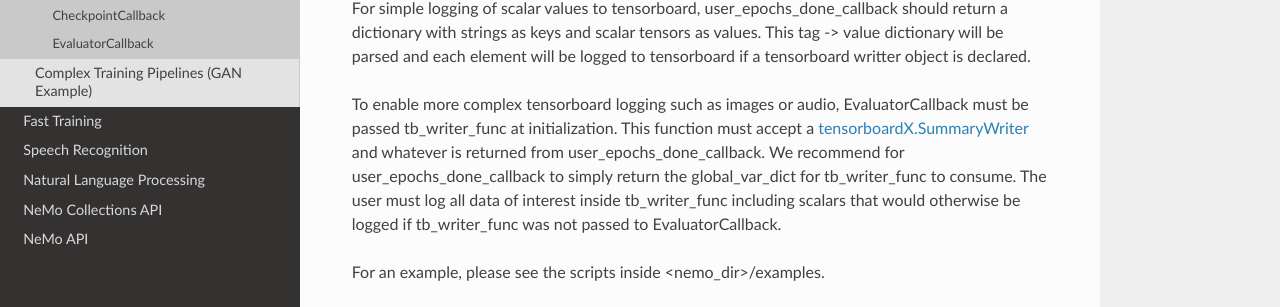
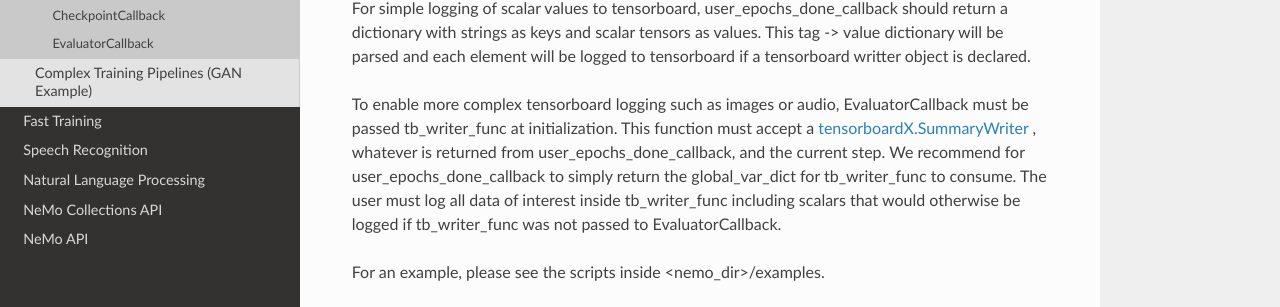
Before and after one commit to backend-engineer1/NEMO, a Sphinx documentation site: the page built from docs/sources/source/tutorials/callbacks.rst, in a window 1280 px wide and 900 px high, scrolled down 2199 px. Shown: the part 426-733 px from the top of the window. Built offline with Sphinx 7.4.7 and the Read the Docs theme 2.0.0, drawn with Linux system fonts in a browser that asks for light colours; some of the changed text lies outside the part shown.

Commit message:
add step to all new tb options
Signed-off-by: Jason <jasoli@nvidia.com>

```diff
--- a/docs/sources/source/tutorials/callbacks.rst
+++ b/docs/sources/source/tutorials/callbacks.rst
@@ -55,17 +55,16 @@
     def my_get_tb_values(tensors):
         return [("Train_Loss", tensors[0])]
 
-log_to_tb_func() takes two arguments: the
+log_to_tb_func() takes three arguments: the
 `tensorboardX.SummaryWriter <https://tensorboardx.readthedocs.io/en/latest/tensorboard.html>`_
-and a list
-of evaluated tensors. The user can then use the SummaryWriter class to add
-images, audio, and more. For example:
+, a list of evaluated tensors, and the current step. The user can then use the
+SummaryWriter class to add images, audio, and more. For example:
 
 .. code-block:: python
 
-    def log_to_tb_func(swriter, tensors):
-        swriter.add_scalar("Train_Loss", tensors[0])
-        swriter.add_audio("Train_Sample", tensors[1][0])
+    def log_to_tb_func(swriter, tensors, step):
+        swriter.add_scalar("Train_Loss", tensors[0], step)
+        swriter.add_audio("Train_Sample", tensors[1][0], step)
 
 SimpleLossLoggerCallback can be constructed as follows:
 
@@ -144,9 +143,9 @@
 EvaluatorCallback must be passed tb_writer_func at initialization. This
 function must accept a
 `tensorboardX.SummaryWriter <https://tensorboardx.readthedocs.io/en/latest/tensorboard.html>`_
-and whatever is returned from user_epochs_done_callback. We recommend for
-user_epochs_done_callback to simply return the global_var_dict for
-tb_writer_func to consume. The user must log all data of interest inside
+, whatever is returned from user_epochs_done_callback, and the current step.
+We recommend for user_epochs_done_callback to simply return the global_var_dict
+for tb_writer_func to consume. The user must log all data of interest inside
 tb_writer_func including scalars that would otherwise be logged if
 tb_writer_func was not passed to EvaluatorCallback.
 
```
Also changed, not shown: 2 other files.
